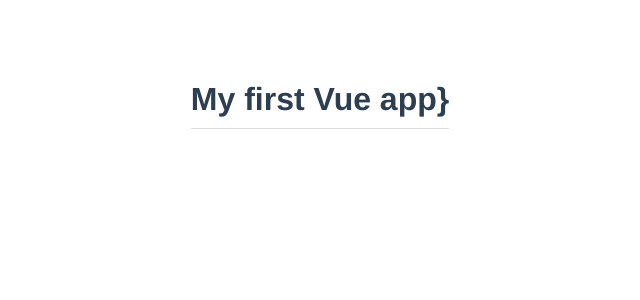
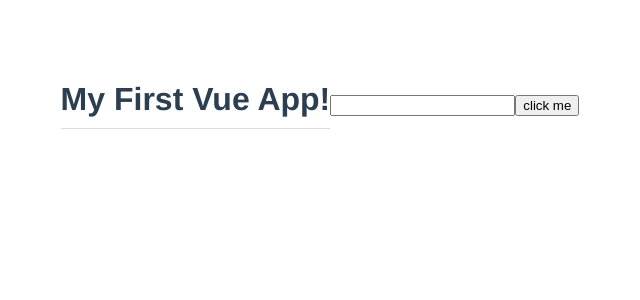
Before and after one commit to AngelaBurgaleta/Vue_course, a Vue app in the folder modal-project/: page / in a window 1280 px wide. Shown: the top 300 px of the page, without its empty margins (320-960 px from the left). Built offline with nearby package versions, Linux system fonts and the light colour scheme.

Commit message:
Template refs

```diff
--- a/modal-project/src/App.vue
+++ b/modal-project/src/App.vue
@@ -1,16 +1,25 @@
 <template>
-  <h1>{{title}}}</h1>
+  <!-- <h1>My First Vue App!</h1> -->
+  <h1>{{ title }}</h1>
+  <input type="text" ref="name" />
+  <button @click="handleClick">click me</button>
 </template>
 
 <script>
-
 export default {
-  name: 'App',
- data() {
-  return {
-    title: "My first Vue app"
+  name: "App",
+  data() {
+    return {
+      title: "My First Vue App!",
+    };
+  },
+  methods: {
+    handleClick() {
+      console.log(this.$refs.name)
+      this.$refs.name.classList.add('active')
+      this.$refs.name.focus()
+    }
   }
- }
 }
 </script>
 
@@ -23,10 +32,9 @@
   color: #2c3e50;
   margin-top: 60px;
 }
-
 h1 {
   border-bottom: 1px solid #ddd;
   display: inline-block;
-  padding-bottom:  10px;
+  padding-bottom: 10px;
 }
 </style>
```
